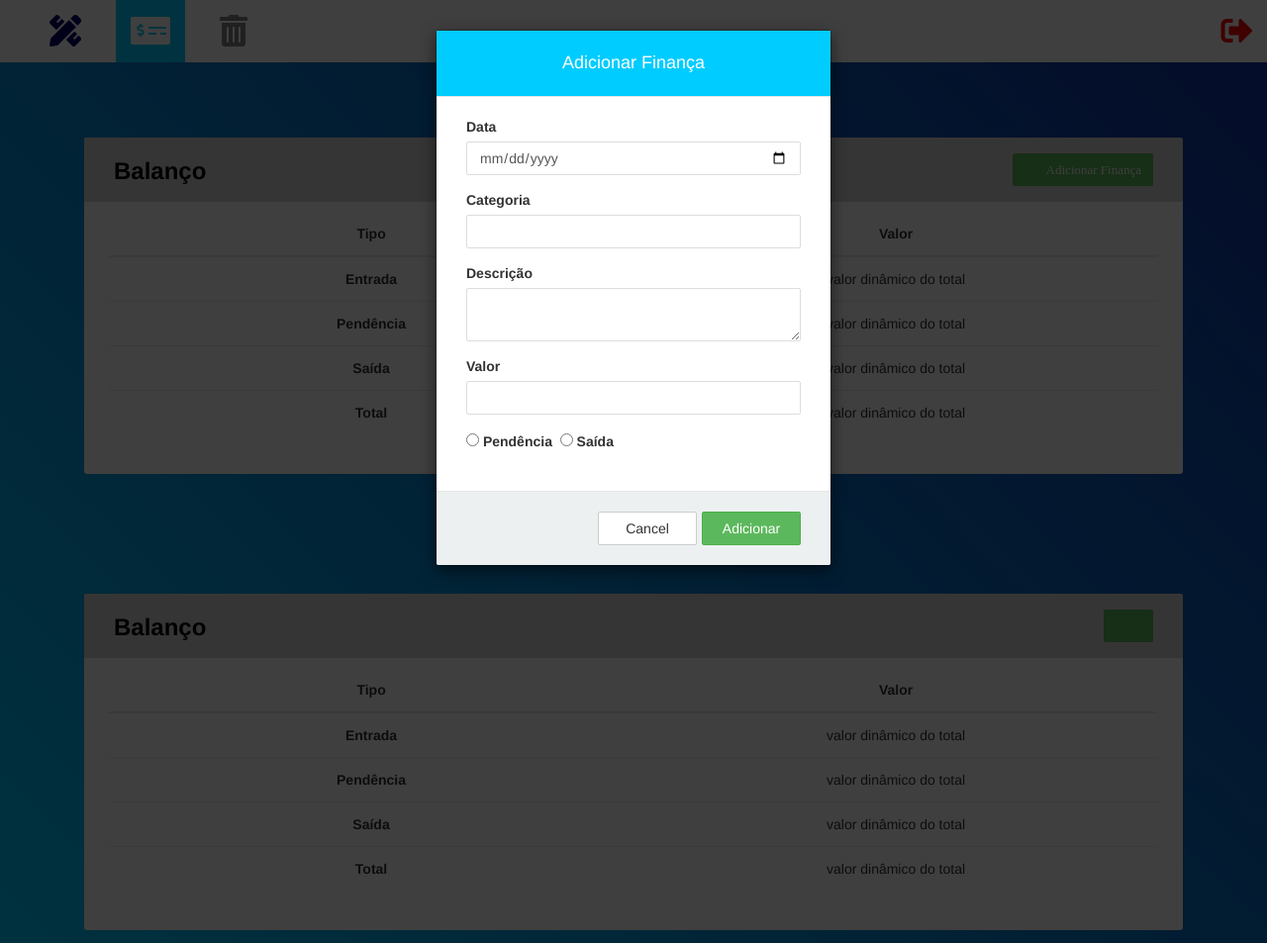
After one commit to denilson172/belloComunicacaoVisual, a PHP site: page /ARQUIVOS/Views/adm/financas/financas.php in a window 1280 px wide, after a click that opens the changed part. The commit adds this page. Shown: the whole page at 99% size. Run offline with PHP 8.4, Linux system fonts and the light colour scheme; data that the repository does not hold is empty; some libraries are stand-ins or nearby versions; some web fonts are replaced.

Commit message:
sprint-03-inserirFinanca-funcional

```diff
--- a/DAO/database.php
+++ b/DAO/database.php
@@ -12,7 +12,7 @@ require_once __DIR__ . '/../Model/projetoModel.php';
     }
 
     //salva registro
-    /*function DBCreate($table, array $data){
+    function DBCreate($table, array $data){
         $table = DB_PREFIX.'_'.$table;
         $data = DBEscape($data);
         $filds = implode(',',array_keys($data));
@@ -21,7 +21,7 @@ require_once __DIR__ . '/../Model/projetoModel.php';
         //echo DBRead('endereco',null,'id_endereco');
         //var_dump $id[];
         return DBExecute($query);
-    }*/
+    }
 
     //salva registro
     function DBCreateFK(
--- a/Views/Style/css/style-crud.css
+++ b/Views/Style/css/style-crud.css
@@ -1,3 +1,8 @@
+.container-financa{
+    position: relative;
+	z-index: 1;
+    background-color: black;
+}
 .table-wrapper {
     background: #fff;
     padding: 20px 25px;
@@ -5,6 +10,7 @@
     border-radius: 3px;
     box-shadow: 0 1px 1px rgba(0,0,0,.05);
 }
+
 .table-title {
     padding-bottom: 15px;
     background: rgb(218, 215, 215);
--- /dev/null
+++ b/Views/adm/financas/financas.php
@@ -0,0 +1,283 @@
+<?php
+	session_start();
+	require_once "../../../Model/projetoModel.php";
+	require_once "../../../Model/logoModel.php";
+	require_once "../../../Model/enderecoModel.php";
+	require_once "../../../Model/clienteModel.php";
+	require_once "../../../Controller/projetoController.php";
+	require_once "../../../Controller/logoController.php";
+	require_once "../../../Controller/enderecoController.php";
+	require_once "../../../Controller/clienteController.php";
+
+	//$projeto = "";
+
+	if(empty($_SESSION['projetoPendente'])){
+		echo "erro";
+	}else{
+		$projetoPendente = $_SESSION['projetoPendente'];
+		$logo = $_SESSION['logoPendente'];
+		$endereco= $_SESSION['enderecoPendente'];
+		$cliente = $_SESSION['clientePendente'];
+	}
+	if(empty($_SESSION['projetoEmProducao'])){
+		echo "erro";
+	}else{
+		$projetoEmProducao = $_SESSION['projetoEmProducao'];
+	}
+	if(empty($_SESSION['projetoFinalizado'])){
+		echo "erro";
+	}else{
+		$projetoFinalizados = $_SESSION['projetoFinalizado'];
+	}
+?>
+
+
+<!DOCTYPE html>
+	<html lang="PT-BR">
+	<head>
+		<meta charset="UTF-8">
+		<meta http-equiv="X-UA-Compatible" content="IE=edge">
+		<meta name="viewport" content="width=device-width, initial-scale=1">
+		<title>Bello - Finanças</title>
+		<meta name="Bello Design" content="Site Bello Design - 2019" />
+	<!--===============================================================================================-->
+		<link rel="icon" type="image/png" href="../../Style/img/icons/favicon.ico"/>
+		<link rel="stylesheet" type="text/css" href="../../Style/css/bootstrap/bootstrap.min.css">
+		<link rel="stylesheet" type="text/css" href="../../Style/fonts/font-awesome-4.7.0/css/font-awesome.min.css">
+		<link rel="stylesheet" type="text/css" href="../../Style/fonts/iconic/css/material-design-iconic-font.min.css">
+		<link rel="stylesheet" type="text/css" href="../../Style/css/animate.css">
+		<link rel="stylesheet" type="text/css" href="../../Style/css/css-hamburgers/hamburgers.min.css">
+		<link rel="stylesheet" type="text/css" href="../../Style/css/animsition/animsition.min.css">
+		<link rel="stylesheet" type="text/css" href="../../Style/css/select2/select2.min.css">
+		<link rel="stylesheet" type="text/css" href="../../Style/css/daterangepicker/daterangepicker.css">
+		<link rel="stylesheet" type="text/css" href="../../Style/css/util.css">
+		<link rel="stylesheet" type="text/css" href="../../Style/css/style-contact.css">
+	<!--===============================================================================================-->
+	<!--css home-->
+		<link rel="stylesheet" type="text/css" href="../../Style/css/normalize.css">
+		<link rel="stylesheet" type="text/css" href="../../Style/css/bootstrap.css">
+		<link rel="stylesheet" type="text/css" href="../../Style/css/owl.css">
+		<link rel="stylesheet" type="text/css" href="../../Style/css/animate.css">
+		<link rel="stylesheet" type="text/css" href="../../Style/fonts/font-awesome-4.1.0/css/font-awesome.min.css">
+		<link rel="stylesheet" type="text/css" href="../../Style/fonts/eleganticons/et-icons.css">
+		<link rel="stylesheet" href="https://use.fontawesome.com/releases/v5.6.3/css/all.css" integrity="sha384-UHRtZLI+pbxtHCWp1t77Bi1L4ZtiqrqD80Kn4Z8NTSRyMA2Fd33n5dQ8lWUE00s/" crossorigin="anonymous">
+		<link rel="stylesheet" type="text/css" href="../../Style/css/style-principal.css">
+	<!--===============================================================================================-->
+	<!--css crud-->
+	<link rel="stylesheet" href="https://fonts.googleapis.com/css?family=Roboto|Varela+Round">
+	<link rel="stylesheet" href="https://fonts.googleapis.com/icon?family=Material+Icons">
+	<link rel="stylesheet" href="https://maxcdn.bootstrapcdn.com/font-awesome/4.7.0/css/font-awesome.min.css">
+	<link rel="stylesheet" href="https://maxcdn.bootstrapcdn.com/bootstrap/3.3.7/css/bootstrap.min.css">
+	<script src="https://ajax.googleapis.com/ajax/libs/jquery/1.12.4/jquery.min.js"></script>
+	<script src="https://maxcdn.bootstrapcdn.com/bootstrap/3.3.7/js/bootstrap.min.js"></script>
+	<link rel="stylesheet" href="../../Style/css/style-crud.css">
+	<!--===============================================================================================-->
+
+	</head>
+	<body>
+
+		<!-- <div class="preloader">
+			<img src="../../Style/img/loader.gif" alt="Preloader image">
+		</div> -->
+
+		<!-- Menu horizontal -->
+		<div class="collapse navbar-collapse white-bg" id="bs-example-navbar-collapse-1">
+			<ul class="nav navbar-nav main-nav">
+				<li class="green">
+					<a href="../projetos/projetos.php"><i class="icon-hover blue fas fa-pencil-ruler fa-2x" title="Projetos"></a></i>
+				</li>
+			</ul>
+			<ul class="nav navbar-nav navbar-left main-nav">
+				<li class="green">
+					<a class="active" href="../financas/financas.php"><i class="fas fa-money-check-alt fa-2x" title="Finanças"></a></i>
+				</li>
+			</ul>
+			<ul class="nav navbar-nav navbar-left main-nav">
+				<li class="green">
+					<a href="../../index.php"><i class="icon-hover grey fas fa-trash-alt fa-2x" title="Lixeira"></a></i>
+				</li>
+			</ul>
+			<ul class="nav navbar-nav navbar-right main-nav">
+				<li class="green">
+					<a href="../../../Controller/logoutController.php"><i class="icon-hover red fas fa-sign-out-alt fa-2x" title="Sair"></a></i>
+				</li>
+			</ul>
+
+		</div><!--fim nav-->
+
+		<!--========inicio balanço=====================================================-->
+		<div class="container-contact100">
+			<!-- inicio tabela balanco-->
+			<div class="container">
+				<div class="table-wrapper">
+					<div class="table-title">
+						<div class="row">
+							<div class="col-sm-6">
+								<h2><b class="black">Balanço</b></h2>
+							</div>
+							<div class="col-sm-6">
+								<a href="#addFinanca" class="btn btn-success" data-toggle="modal"><i class="material-icons">&#xE147;</i> <span>Adicionar Finança</span></a>
+							</div>
+						</div>
+					</div>
+					<table class="table table-striped table-hover">
+						<thead>
+							<tr>
+								<th>Tipo</th>
+								<th>Valor</th>
+							</tr>
+						</thead>
+						<tbody>
+							<tr>
+								<th>Entrada</th><td>valor dinâmico do total</td>
+							</tr>
+							<tr>
+								<th>Pendência</th><td>valor dinâmico do total</td>
+							</tr>
+							<tr>
+								<th>Saída</th><td>valor dinâmico do total</td>
+							</tr>
+							<tr>
+								<th>Total</th><td>valor dinâmico do total</td>
+							</tr>
+						</tbody>
+
+					</table>
+				</div>
+			</div>
+			<!-- fim tabela balanco -->
+
+			<!-- inicio tabela resumo-->
+			<div class="container">
+				<div class="table-wrapper">
+					<div class="table-title">
+						<div class="row">
+							<div class="col-sm-6">
+								<h2><b class="black">Balanço</b></h2>
+							</div>
+							<div class="col-sm-6">
+								<a href="#addFinanca" class="btn btn-success" data-toggle="modal"><i class="material-icons">&#xE147;</i> <span></span></a>
+							</div>
+						</div>
+					</div>
+					<table class="table table-striped table-hover">
+						<thead>
+							<tr>
+								<th>Tipo</th>
+								<th>Valor</th>
+							</tr>
+						</thead>
+						<tbody>
+							<tr>
+								<th>Entrada</th><td>valor dinâmico do total</td>
+							</tr>
+							<tr>
+								<th>Pendência</th><td>valor dinâmico do total</td>
+							</tr>
+							<tr>
+								<th>Saída</th><td>valor dinâmico do total</td>
+							</tr>
+							<tr>
+								<th>Total</th><td>valor dinâmico do total</td>
+							</tr>
+						</tbody>
+
+					</table>
+				</div>
+			</div>
+			<!-- fim tabela -->
+		</div>
+
+		<!-- Edit Modal HTML -->
+	<div id="addFinanca" class="modal fade">
+		<div class="modal-dialog">
+			<div class="modal-content">
+				<form action="../../../Controller/financasController.php" method="POST">
+					<div class="modal-header blue-bg">
+						<h4 class="modal-title white">Adicionar Finança</h4>
+
+					</div>
+					<div class="modal-body">
+						<div class="form-group">
+							<label>Data</label>
+							<input type="date" name="data" class="form-control" required pattern="[0-9]{2}-[0-9]{2}-[0-9]{4}" required>
+						</div>
+						<div class="form-group">
+							<label>Categoria</label>
+							<input type="text" name="categoria" class="form-control" required>
+						</div>
+						<div class="form-group">
+							<label>Descrição</label>
+							<textarea name="descricao" class="form-control" required></textarea>
+						</div>
+						<div class="form-group">
+							<label>Valor</label>
+							<input type="text" name="valor" class="form-control" required>
+						</div>
+						<div class="form-group">
+							<input type="radio" required="required" value="1" name="tipoFinanca" id="pendencia"/>
+								<label for="pendencia">Pendência</label>
+								<label></label>
+							<input type="radio" required="required" value="2" name="tipoFinanca" id="saida"/>
+								<label for="saida">Saída</label>
+						</div>
+					</div>
+					<div class="modal-footer">
+						<input type="hidden" name="classe" value="Financas"/>
+						<input type="hidden" name="metodo" value="inserirFinancas"/>
+						<input type="button" class="btn btn-default" data-dismiss="modal" value="Cancel">
+
+						<script>
+						function funcao1(){
+							alert("Finança adicionada com sucesso!!!");
+						}
+						</script>
+
+						<input type="submit" class="btn btn-success" name="submit" value="Adicionar" onclick="funcao1()">
+					</div>
+				</form>
+			</div>
+		</div>
+	</div>
+	<!-- Edit Modal HTML -->
+
+
+
+
+		<!--===============================================================================================-->
+		<script src="../../Style/js/vendor-contact/jquery/jquery-3.2.1.min.js"></script>
+		<script src="../../Style/js/vendor-contact/animsition/animsition.min.js"></script>
+		<script src="../../Style/js/vendor-contact/bootstrap/popper.js"></script>
+		<script src="../../Style/js/vendor-contact/bootstrap/bootstrap.min.js"></script>
+		<script src="../../Style/js/vendor-contact/select2/select2.min.js"></script>
+		<script src="../../Style/js/vendor-contact/daterangepicker/moment.min.js"></script>
+		<script src="../../Style/js/vendor-contact/daterangepicker/daterangepicker.js"></script>
+		<script src="../../Style/js/vendor-contact/countdowntime/countdowntime.js"></script>
+		<!--===============================================================================================-->
+		<script src="../../Style/js/main-contact.js"></script>
+
+		<!--===============================================================================================-->
+		<!-- Scripts home -->
+		<script src="../../Style/js/jquery-1.11.1.min.js"></script>
+		<script src="../../Style/js/owl.carousel.min.js"></script>
+		<script src="../../Style/js/bootstrap.min.js"></script>
+		<script src="../../Style/js/wow.min.js"></script>
+		<script src="../../Style/js/typewriter.js"></script>
+		<script src="../../Style/js/jquery.onepagenav.js"></script>
+		<script src="../../Style/js/main.js"></script>
+		<!--===============================================================================================-->
+		<!--script crud-->
+		<script src="../../Style/js/functions-crud.js"></script>
+
+		<!-- Global site tag (gtag.js) - Google Analytics -->
+		<script async src="https://www.googletagmanager.com/gtag/js?id=UA-23581568-13"></script>
+		<script>
+		window.dataLayer = window.dataLayer || [];
+		function gtag(){dataLayer.push(arguments);}
+		gtag('js', new Date());
+
+		gtag('config', 'UA-23581568-13');
+		</script>
+
+	</body>
+</html>
--- a/index.php
+++ b/index.php
@@ -50,7 +50,7 @@
 		$controller->$metodo($id);
 	}*/
 
-	header('Location: http://localhost/xampp-arquivos/bellocv/Views/index.php');
+	echo "<script> location.href= 'Views/index.php' </script>";
 
 
 ?>
```
Also changed, not shown: Controller/financasController.php (added, +79 -0 lines), DAO/financasDAO.php (added, +31 -0 lines), Model/financasModel.php (added, +59 -0 lines), Views/adm/projetos/projetos.php (+4 -4 lines).
